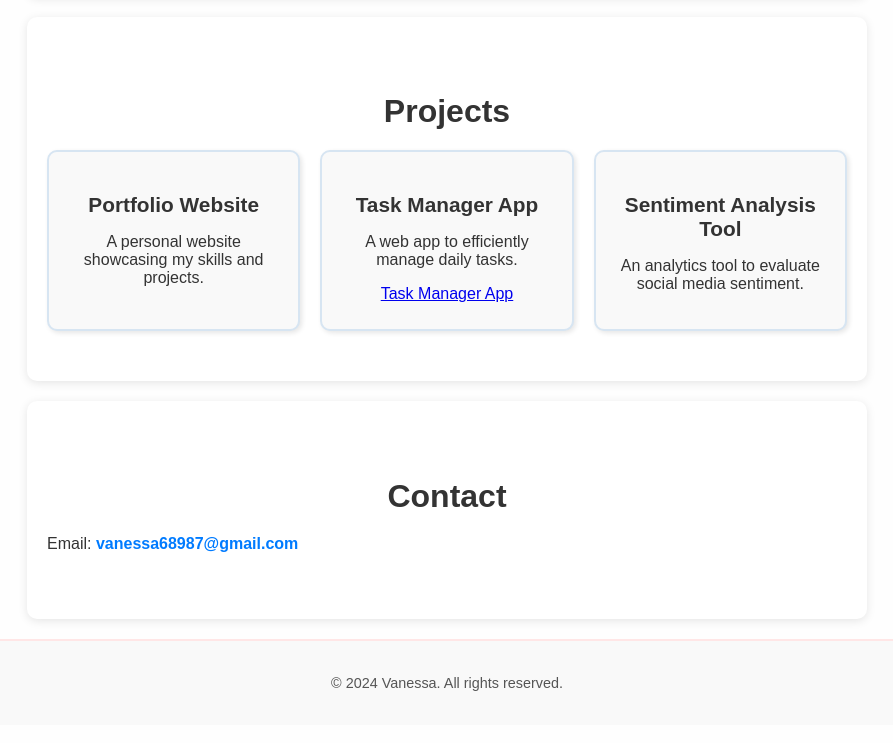
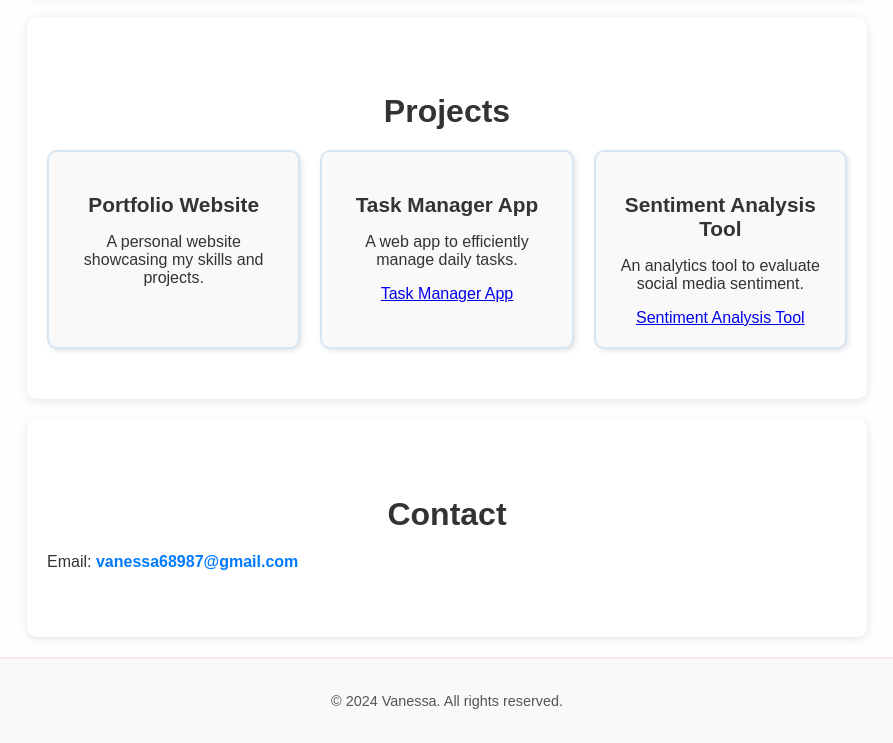
Before and after one commit to laziestsheep/Portfolio, a plain HTML site: page index.html in a window 1280 px wide. Shown: the part 889-1632 px from the top of the page, without its empty margins (193-1086 px from the left). Drawn offline with Linux system fonts and the light colour scheme.

Commit message:
Update index.html

```diff
--- a/index.html
+++ b/index.html
@@ -60,6 +60,7 @@
                 <div class="project-card">
                     <h3>Sentiment Analysis Tool</h3>
                     <p>An analytics tool to evaluate social media sentiment.</p>
+                    <a href="sentiment.html" target="_blank">Sentiment Analysis Tool</a>
                 </div>
             </div>
         </section>
```
